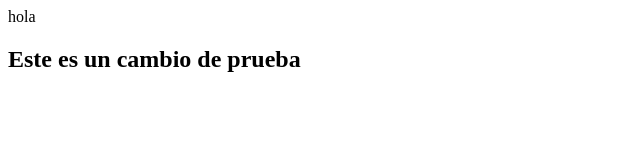
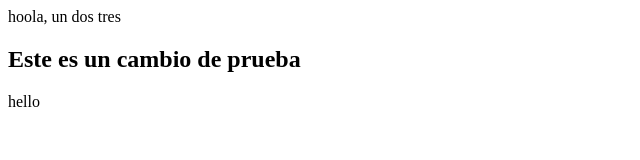
Before and after one commit to giulianamomoli/new-repo, a plain HTML site: page index.html in a window 1280 px wide. Shown: the whole page, without its empty margins (0-640 px from the left). Drawn offline with Linux system fonts and the light colour scheme.

Commit message:
add p tag

```diff
--- a/index.html
+++ b/index.html
@@ -6,10 +6,8 @@
     <title>Document</title>
 </head>
 <body>
-</h1>hola</h1>
+</h1> hoola, un dos tres</h1>
 <h2>Este es un cambio de prueba</h2>
-
-
-
-</body>
+<p>hello</p>
+<body>
 </html>
--- a/style.css
+++ b/style.css
@@ -1,3 +1,3 @@
 .body {
-    background-color: pink;
+background-color: pink;
 }
```
